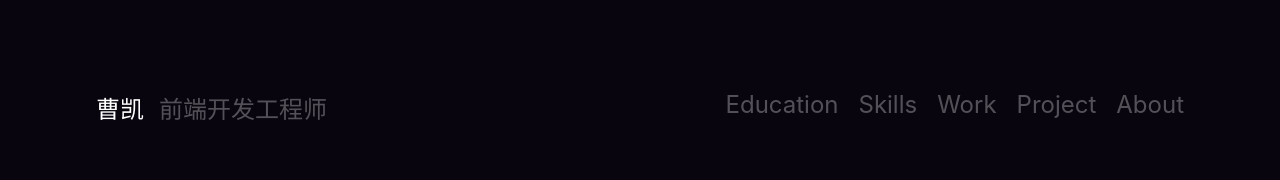
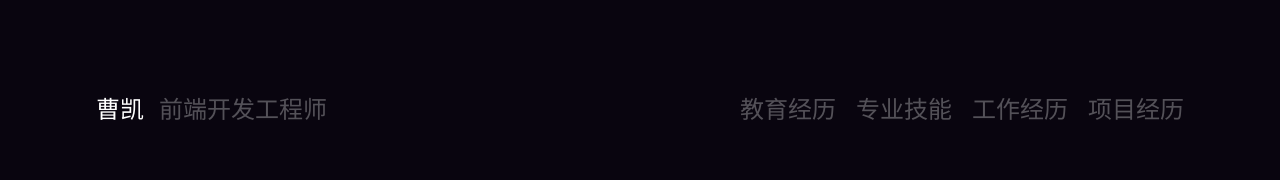
Before and after one commit to CoKoii/RTB, a React (Vite) app: page / in a window 1280 px wide. Shown: the top 180 px of the page. Built offline with nearby package versions, Linux system fonts and the light colour scheme.

Commit message:
将导航菜单中的英文文本翻译为中文

```diff
--- a/src/pages/Home/Nav/index.tsx
+++ b/src/pages/Home/Nav/index.tsx
@@ -13,19 +13,16 @@ const Nav = () => {
       <div className="menu">
         <ul>
           <li>
-            <a href="#education">Education</a>
+            <a href="#education">教育经历</a>
           </li>
           <li>
-            <a href="#skill">Skills</a>
+            <a href="#skill">专业技能</a>
           </li>
           <li>
-            <a href="#work">Work</a>
+            <a href="#work">工作经历</a>
           </li>
           <li>
-            <a href="#project">Project</a>
-          </li>
-          <li>
-            <a href="#about">About</a>
+            <a href="#project">项目经历</a>
           </li>
         </ul>
       </div>
```
